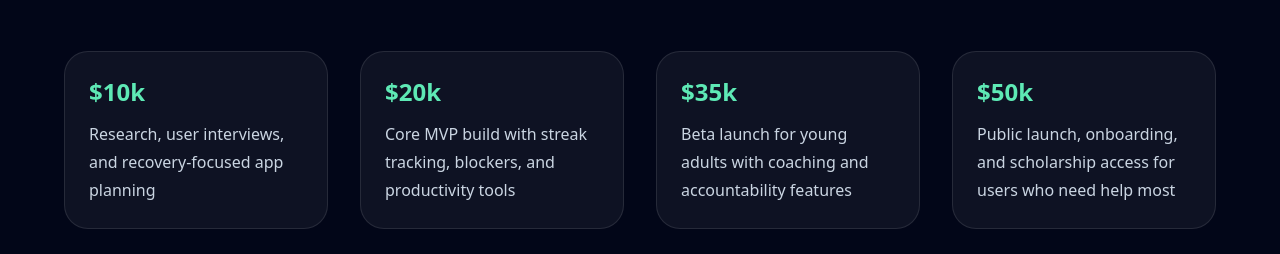
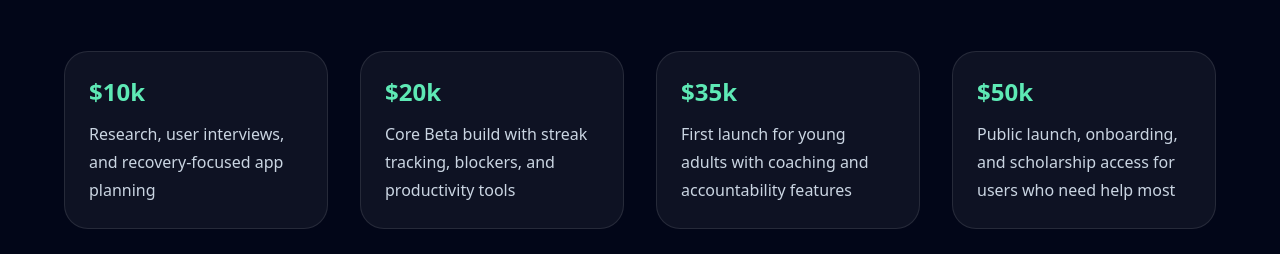
Before and after one commit to davidlvine/gambling-recovery-site, a Next.js app: page / in a window 1280 px wide. Shown: the part 3200-3454 px from the top of the page. Built offline with nearby package versions, Linux system fonts and the light colour scheme.

Commit message:
Fix vision anchor target

```diff
--- a/app/page.tsx
+++ b/app/page.tsx
@@ -5,8 +5,8 @@ export default function Home() {
 
   const milestones = [
     { amount: "$10k", label: "Research, user interviews, and recovery-focused app planning" },
-    { amount: "$20k", label: "Core MVP build with streak tracking, blockers, and productivity tools" },
-    { amount: "$35k", label: "Beta launch for young adults with coaching and accountability features" },
+    { amount: "$20k", label: "Core Beta build with streak tracking, blockers, and productivity tools" },
+    { amount: "$35k", label: "First launch for young adults with coaching and accountability features" },
     { amount: "$50k", label: "Public launch, onboarding, and scholarship access for users who need help most" },
   ];
 
```
